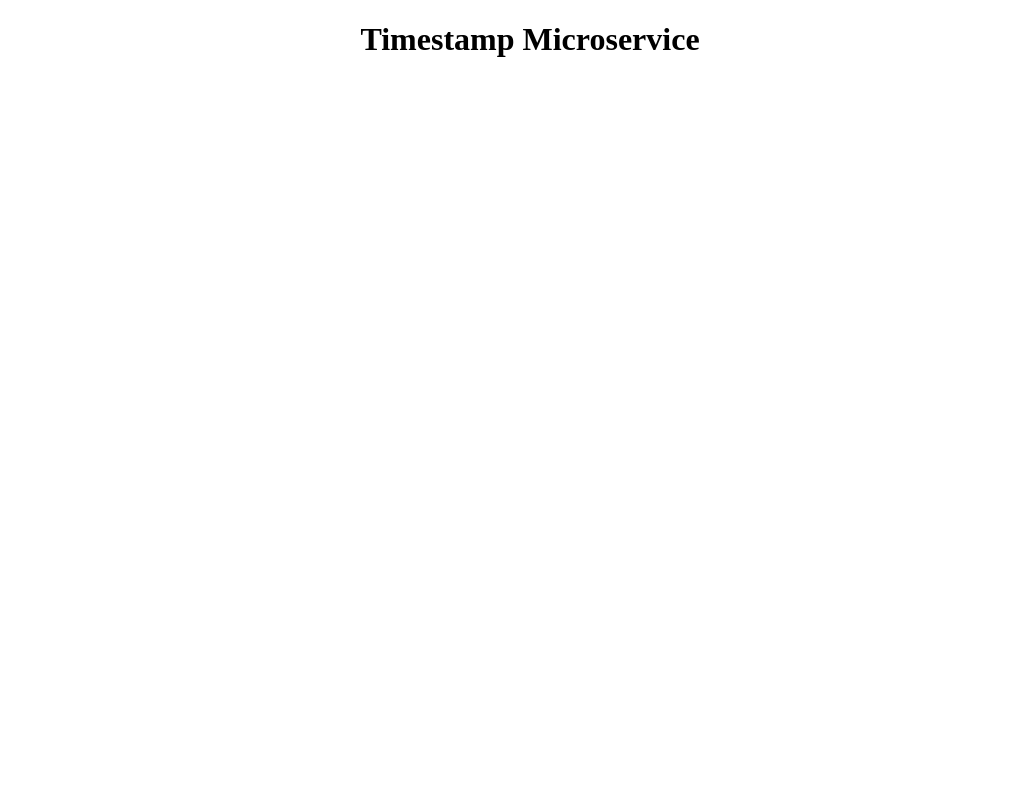
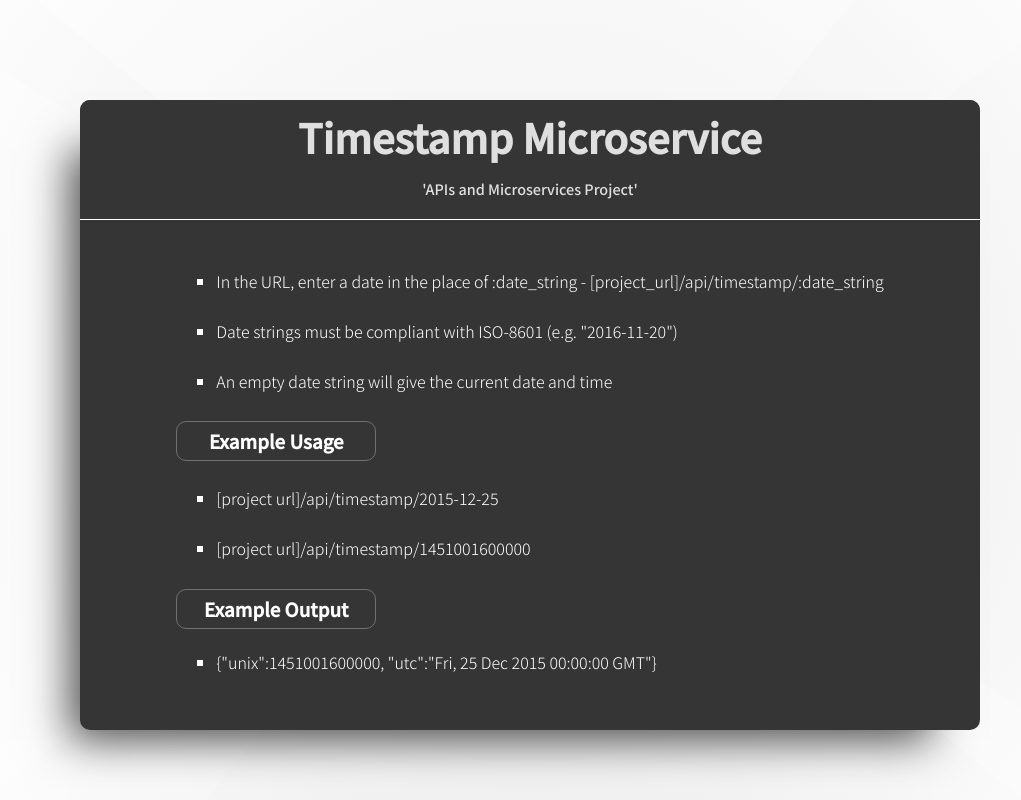
Before and after one commit to ryanajones/Timestamp-Microservice, a website: page views/index.html in a window 1280 px wide. Shown: the whole page, without its empty margins (110-1131 px from the left). Drawn offline with Linux system fonts and the light colour scheme; files that its build step writes are made by us from their sources.

Commit message:
finalized front-end UI

```diff
--- a/public/style.css
+++ b/public/style.css
@@ -1,3 +1,141 @@
+@import url("https://fonts.googleapis.com/css2?family=Noto+Sans+SC:wght@300;500&display=swap");
+
 * {
-  text-align: center;
+  box-sizing: border-box;
+  margin: 0px;
 }
+
+body {
+  display: flex;
+  justify-content: center;
+  width: 100vw;
+  height: 100vh;
+  background-image: radial-gradient(
+      circle at center center,
+      transparent,
+      rgb(255, 255, 255)
+    ),
+    linear-gradient(
+      309deg,
+      rgba(90, 90, 90, 0.05) 0%,
+      rgba(90, 90, 90, 0.05) 50%,
+      rgba(206, 206, 206, 0.05) 50%,
+      rgba(206, 206, 206, 0.05) 100%
+    ),
+    linear-gradient(
+      39deg,
+      rgba(13, 13, 13, 0.05) 0%,
+      rgba(13, 13, 13, 0.05) 50%,
+      rgba(189, 189, 189, 0.05) 50%,
+      rgba(189, 189, 189, 0.05) 100%
+    ),
+    linear-gradient(
+      144deg,
+      rgba(249, 249, 249, 0.05) 0%,
+      rgba(249, 249, 249, 0.05) 50%,
+      rgba(111, 111, 111, 0.05) 50%,
+      rgba(111, 111, 111, 0.05) 100%
+    ),
+    linear-gradient(
+      166deg,
+      rgba(231, 231, 231, 0.05) 0%,
+      rgba(231, 231, 231, 0.05) 50%,
+      rgba(220, 220, 220, 0.05) 50%,
+      rgba(220, 220, 220, 0.05) 100%
+    ),
+    linear-gradient(
+      212deg,
+      rgba(80, 80, 80, 0.05) 0%,
+      rgba(80, 80, 80, 0.05) 50%,
+      rgba(243, 243, 243, 0.05) 50%,
+      rgba(243, 243, 243, 0.05) 100%
+    ),
+    radial-gradient(
+      circle at center center,
+      hsl(107, 19%, 100%),
+      hsl(107, 19%, 100%)
+    );
+  color: rgb(223, 223, 223);
+  font-family: "Noto Sans SC", "Open Sans", -apple-system, "Segoe UI", Roboto,
+    Oxygen, Ubuntu, Cantarell, "Helvetica Neue", sans-serif;
+}
+
+main {
+  position: relative;
+  top: 100px;
+  display: flex;
+  align-items: center;
+  flex-direction: column;
+  width: 900px;
+  height: 630px;
+  border-radius: 10px;
+  background-color: rgb(53, 53, 53);
+  box-shadow: -30px 30px 40px -20px rgb(78, 78, 78);
+}
+
+#title {
+  display: flex;
+  justify-content: center;
+  align-items: center;
+  flex-direction: column;
+  width: 100%;
+  height: 120px;
+  border-bottom: 1px solid white;
+  border-top-left-radius: 10px;
+  border-top-right-radius: 10px;
+  background-color: rgb(53, 53, 53);
+}
+
+h1 {
+  position: relative;
+  bottom: 12px;
+  font-size: 2.5em;
+}
+
+#description {
+  font-size: 0.9em;
+}
+
+ul {
+  list-style-type: square;
+}
+
+#instructions-wrapper {
+  position: relative;
+  top: 36px;
+  color: rgb(255, 255, 255);
+  font-family: "Noto Sans SC";
+  font-weight: 300;
+  line-height: 50px;
+}
+
+#example-wrapper {
+  position: relative;
+  top: 15px;
+  width: 500px;
+}
+
+.example-titles {
+  display: flex;
+  justify-content: center;
+  align-items: center;
+  width: 200px;
+  height: 40px;
+  border: 1px solid rgb(112, 112, 112);
+  border-radius: 10px;
+}
+
+#usage-example {
+  position: relative;
+  top: 12px;
+}
+
+#output-title {
+  position: relative;
+  top: 28px;
+}
+
+#output-example {
+  position: relative;
+  top: 36px;
+}
--- a/views/index.html
+++ b/views/index.html
@@ -3,10 +3,44 @@
   <head>
     <meta charset="UTF-8" />
     <meta name="viewport" content="width=device-width, initial-scale=1.0" />
-    <link href="style.css" rel="stylesheet" type="text/css">
+    <link rel="stylesheet" href="style.css" />
     <title>Timestamp Microservice</title>
   </head>
   <body>
-    <h1>Timestamp Microservice</h1>
+    <main>
+      <div id="title">
+        <h1>Timestamp Microservice</h1>
+        <div id="description">'APIs and Microservices Project'</div>
+      </div>
+      <div id="instructions-wrapper">
+        <ul>
+          <li>
+            In the URL, enter a date in the place of :date_string -
+            [project_url]/api/timestamp/:date_string
+          </li>
+          <li>
+            Date strings must be compliant with ISO-8601 (e.g. "2016-11-20")
+          </li>
+          <li>An empty date string will give the current date and time</li>
+        </ul>
+        <div id="example-wrapper">
+          <div class="example-titles">
+            <h3>Example Usage</h3>
+          </div>
+          <ul id="usage-example">
+            <li>[project url]/api/timestamp/2015-12-25</li>
+            <li>[project url]/api/timestamp/1451001600000</li>
+          </ul>
+          <div id="output-title" class="example-titles">
+            <h3>Example Output</h3>
+          </div>
+          <ul id="output-example">
+            <li>
+              {"unix":1451001600000, "utc":"Fri, 25 Dec 2015 00:00:00 GMT"}
+            </li>
+          </ul>
+        </div>
+      </div>
+    </main>
   </body>
 </html>
```
Also changed, not shown: server.js (+3 -4 lines).
